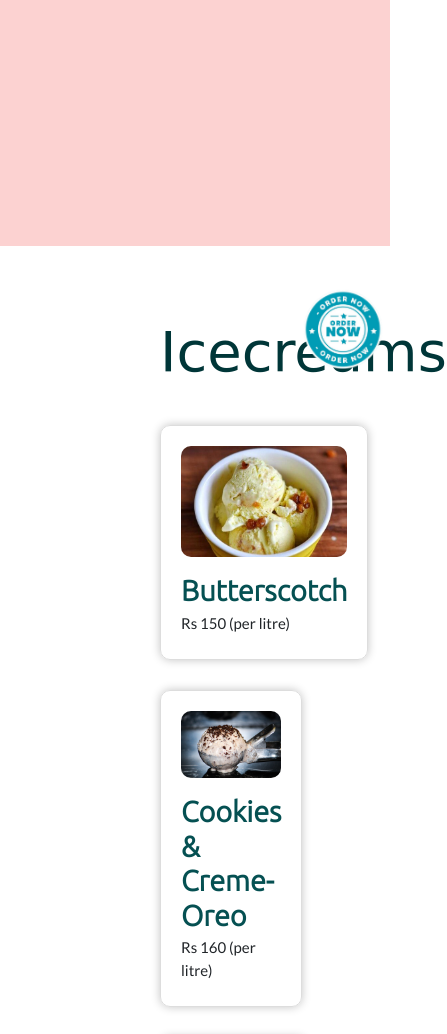
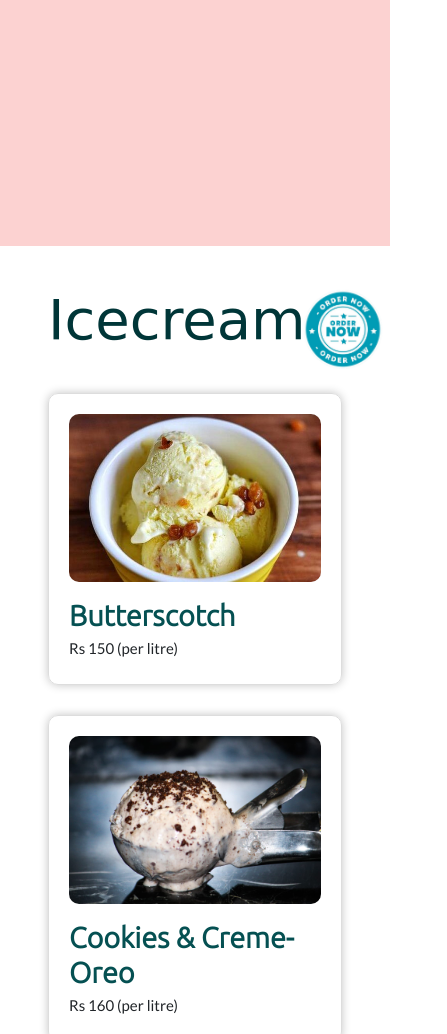
Before and after one commit to Abhi-webd/Tiny-Bakery, a plain HTML site: page index.html in a window 390 px wide. Shown: the part 450-1484 px from the top of the page, 447 px wide, since content can reach past the window. Drawn offline with nearby package versions, Linux system fonts and the light colour scheme; a web font is replaced by a local one.

Commit message:
Update style.css

```diff
--- a/style.css
+++ b/style.css
@@ -173,7 +173,7 @@ div.image-container {
 .card-box{
   margin: 0 0 30px;
 }
-#Cakes{
+#Icecream{
   margin: 1rem 3rem 0;
 }
 .main{
```
